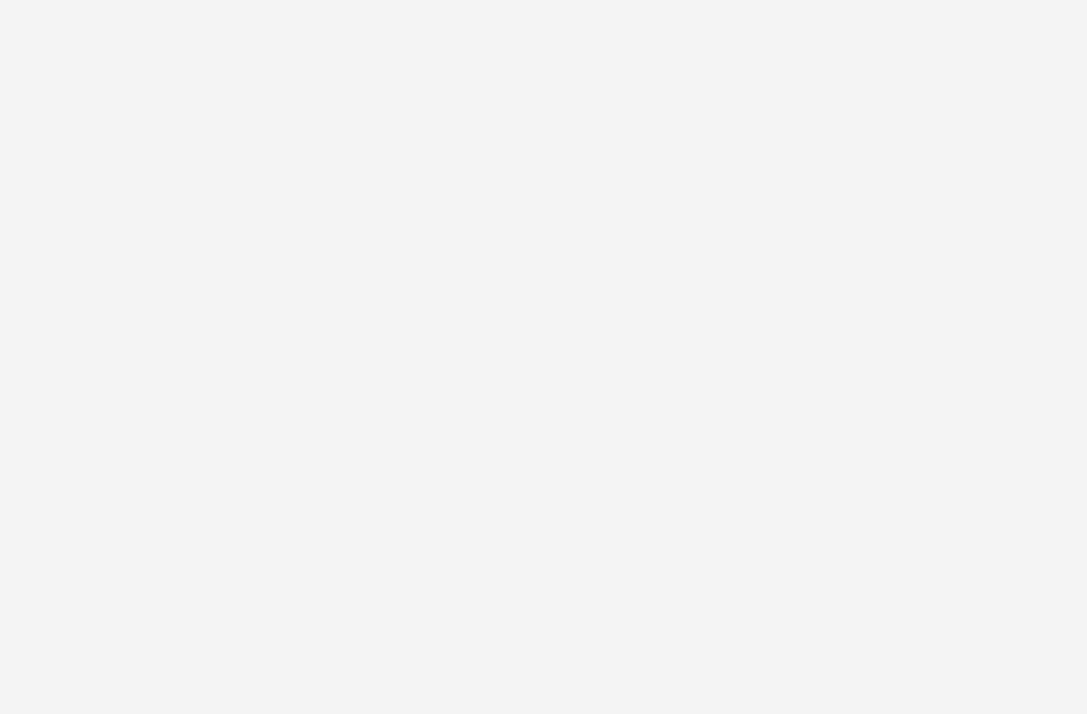
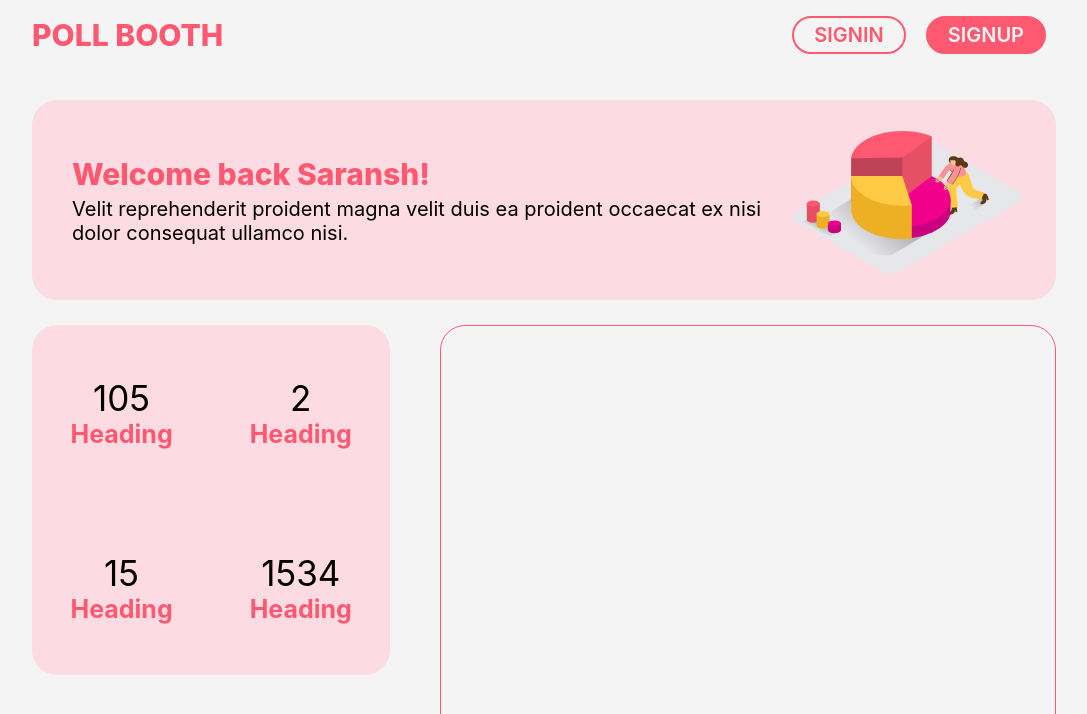
Before and after one commit to SaranshDawra/Live-Polling, a React (Create React App) app in the folder client/: page /profile/1 in a window 1280 px wide. Shown: the top 714 px of the page, without its empty margins (96-1183 px from the left). Built offline with nearby package versions, Linux system fonts and the light colour scheme.

Commit message:
Minor fixes

```diff
--- a/client/src/App.js
+++ b/client/src/App.js
@@ -3,15 +3,16 @@ import { BrowserRouter as Router, Route, Switch } from "react-router-dom";
 import Home from "./components/Home/Home";
 import Login from './components/Login/Login';
 import Signup from './components/Signup/Signup';
+import Profile from './components/Profile/Profile';
 
 const App = () => {
     return (
         <Router>
-
             <Switch>
                 <Route path="/" exact component={Home}/>
                 <Route path="/signin" exact component={Login}/>
                 <Route path="/signup" exact component={Signup}/>
+                <Route path="/profile/:uid" exact component={Profile}/>
             </Switch>
         </Router>
     );
```
Also changed, not shown: client/src/assets/pie_chart_isometric.svg (added).
